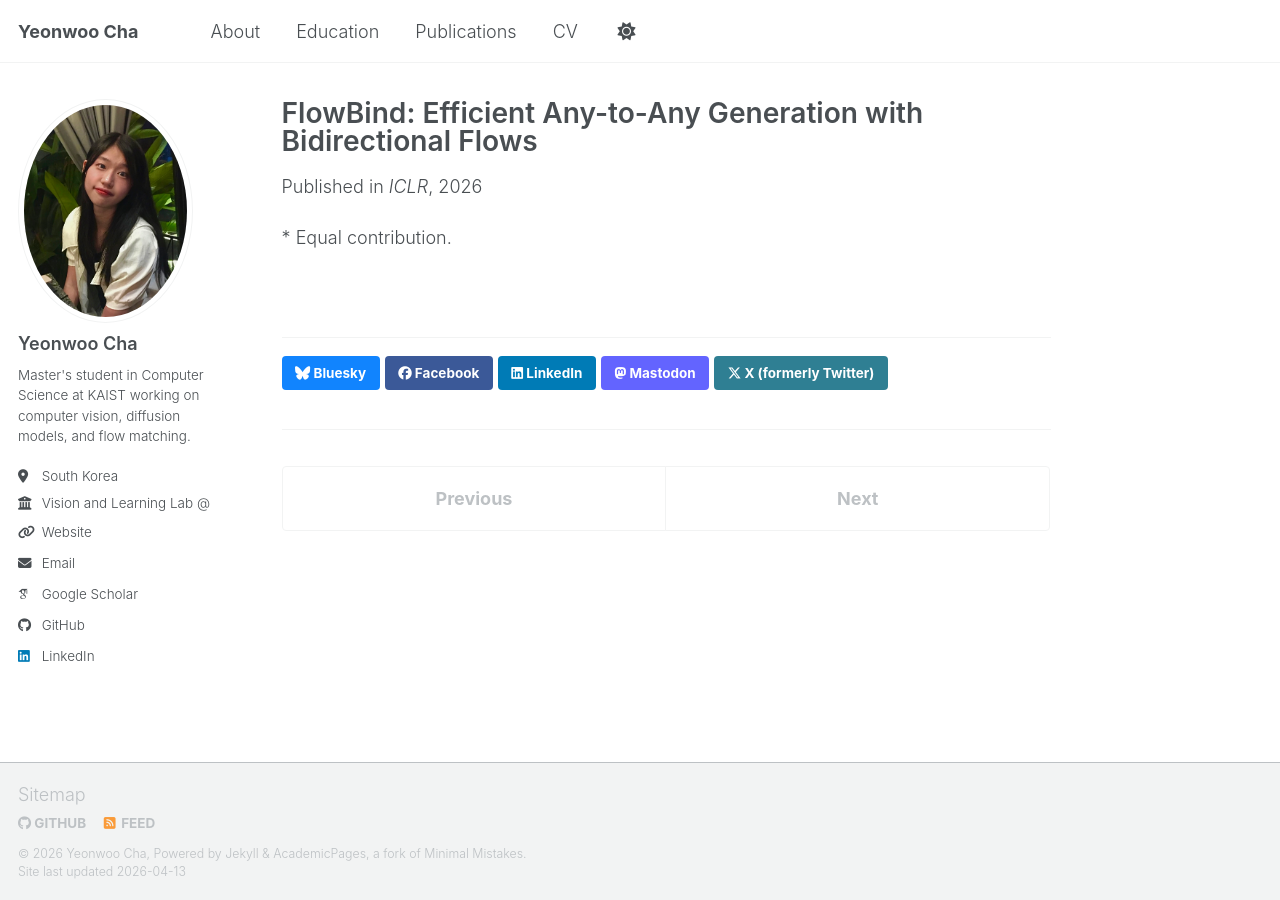
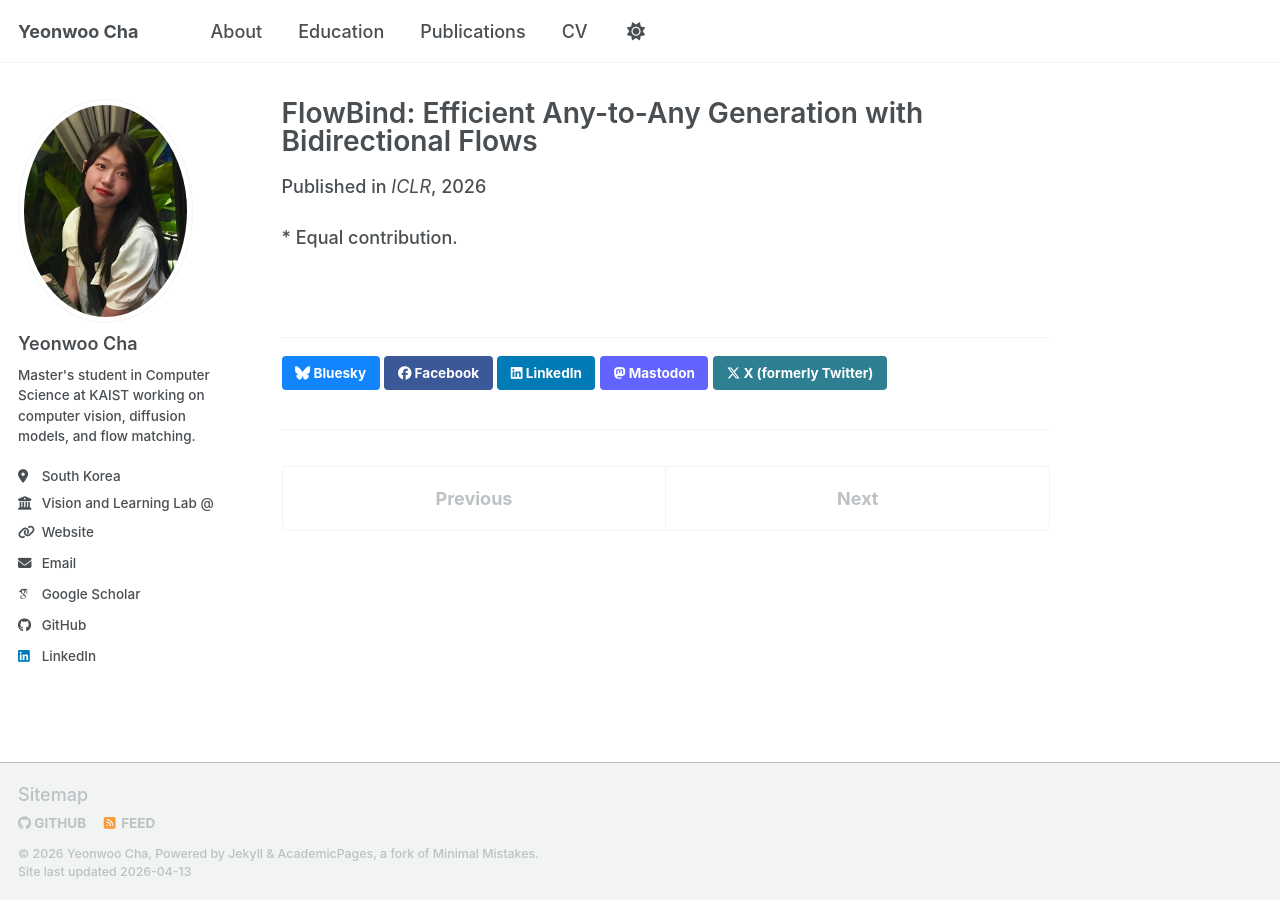
Before and after one commit to yeonwoo378/yeonwoo378.github.io, a Jekyll site: the page built from _publications/2026-01-01-flowbind-efficient-any-to-any-generation-with-bidirectional-flows.md, in a window 1280 px wide. Built offline with Jekyll 4.4.1, drawn with Linux system fonts in a browser that asks for light colours; some web fonts are replaced; a script bundle is joined from its source files by our own code; library files that are not in the unit come from our copies.

```diff
--- a/_includes/head/custom.html
+++ b/_includes/head/custom.html
@@ -16,7 +16,7 @@
 
 <!-- font weight override -->
 <style>
-  body { font-weight: 300; }
+  body { font-weight: 450; }
   h1, h2, h3, h4, h5, h6 { font-weight: 600; }
 
   .pub-card {
```
Also changed, not shown: _pages/about.md (+1 -1 lines), _publications/2026-01-01-flowbind-efficient-any-to-any-generation-with-bidirectional-flows.md (+0 -1 lines).
